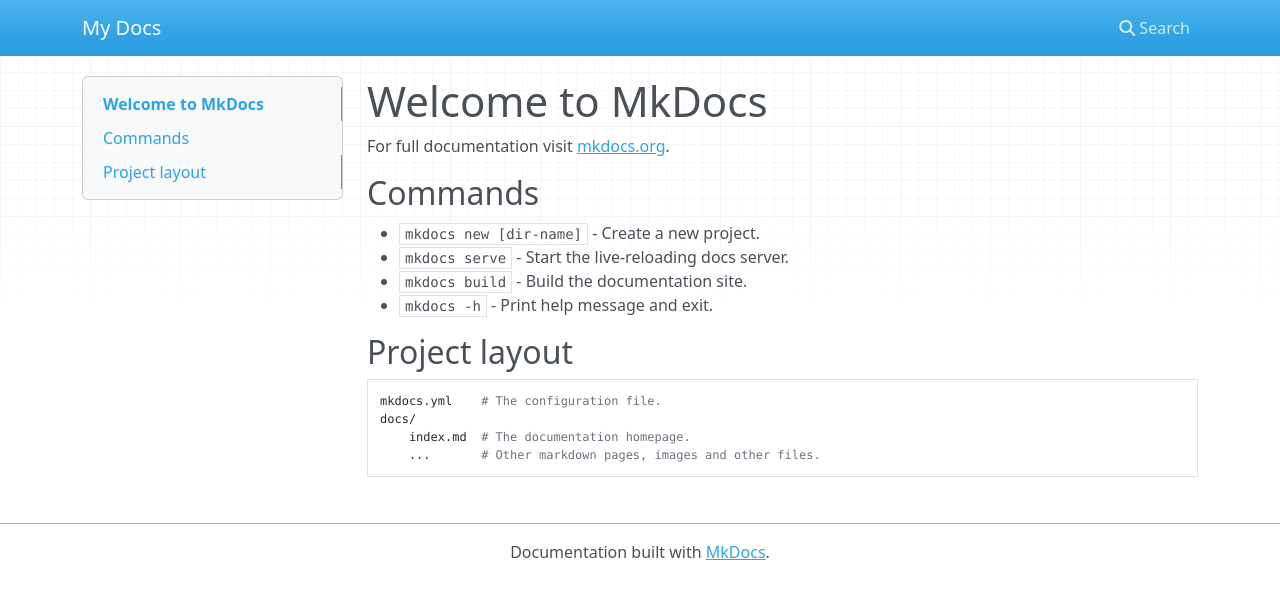
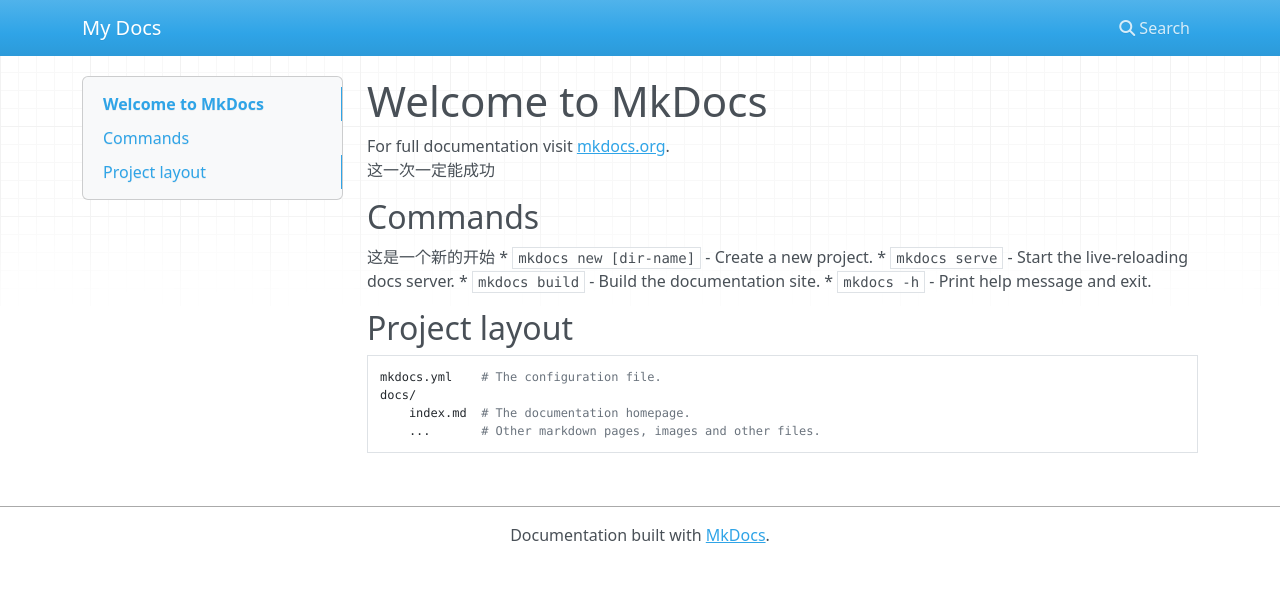
Before and after one commit to Colick-cgc/skills-github-pages, an MkDocs documentation site: the page built from docs/index.md, in a window 1280 px wide. Shown: the top 599 px of the page. Built offline with MkDocs 1.6.1, drawn with Linux system fonts in a browser that asks for light colours; nearby versions of some CDN libraries.

Commit message:
docs: update docs folder

```diff
--- a/docs/index.md
+++ b/docs/index.md
@@ -1,9 +1,10 @@
 # Welcome to MkDocs
 
 For full documentation visit [mkdocs.org](https://www.mkdocs.org).
+这一次一定能成功
 
 ## Commands
-
+这是一个新的开始
 * `mkdocs new [dir-name]` - Create a new project.
 * `mkdocs serve` - Start the live-reloading docs server.
 * `mkdocs build` - Build the documentation site.
```
